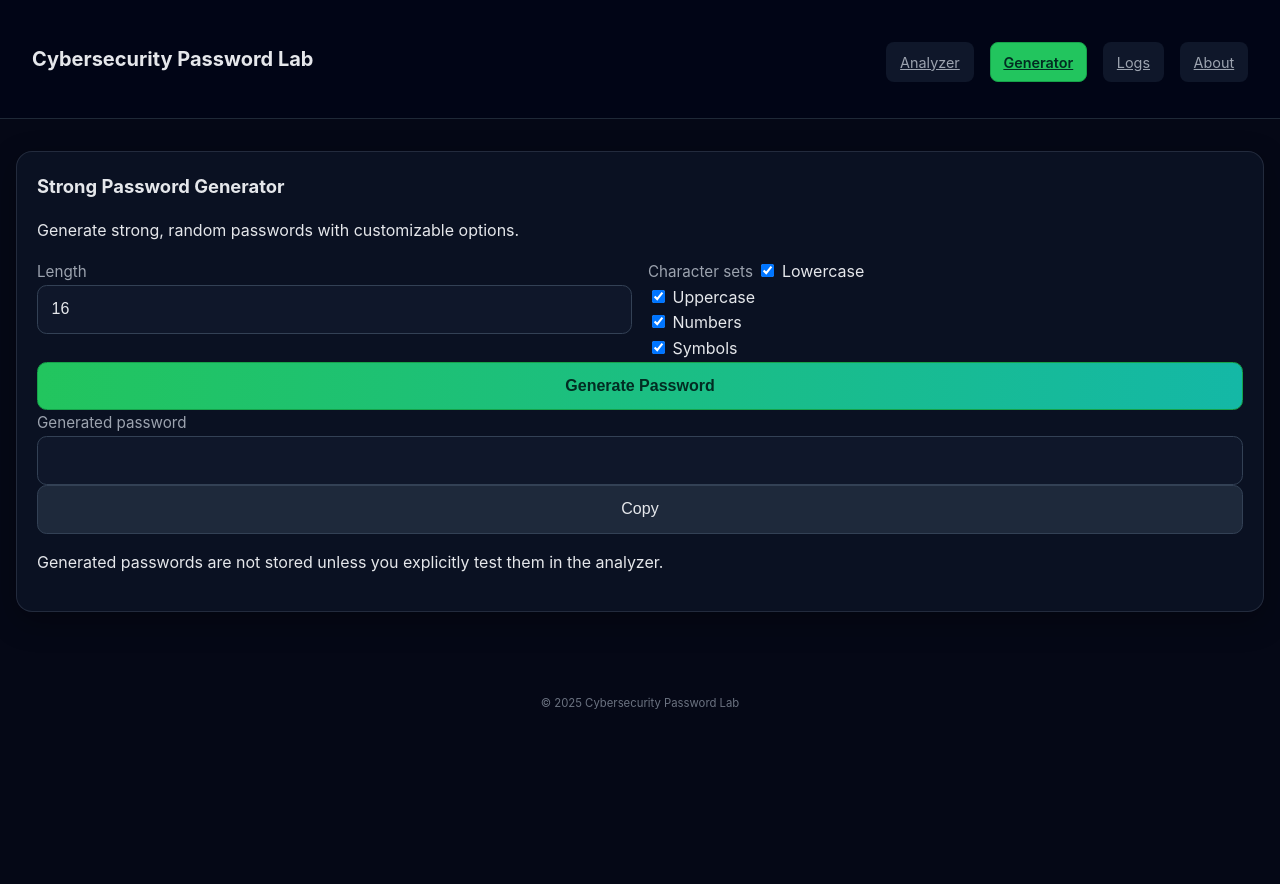
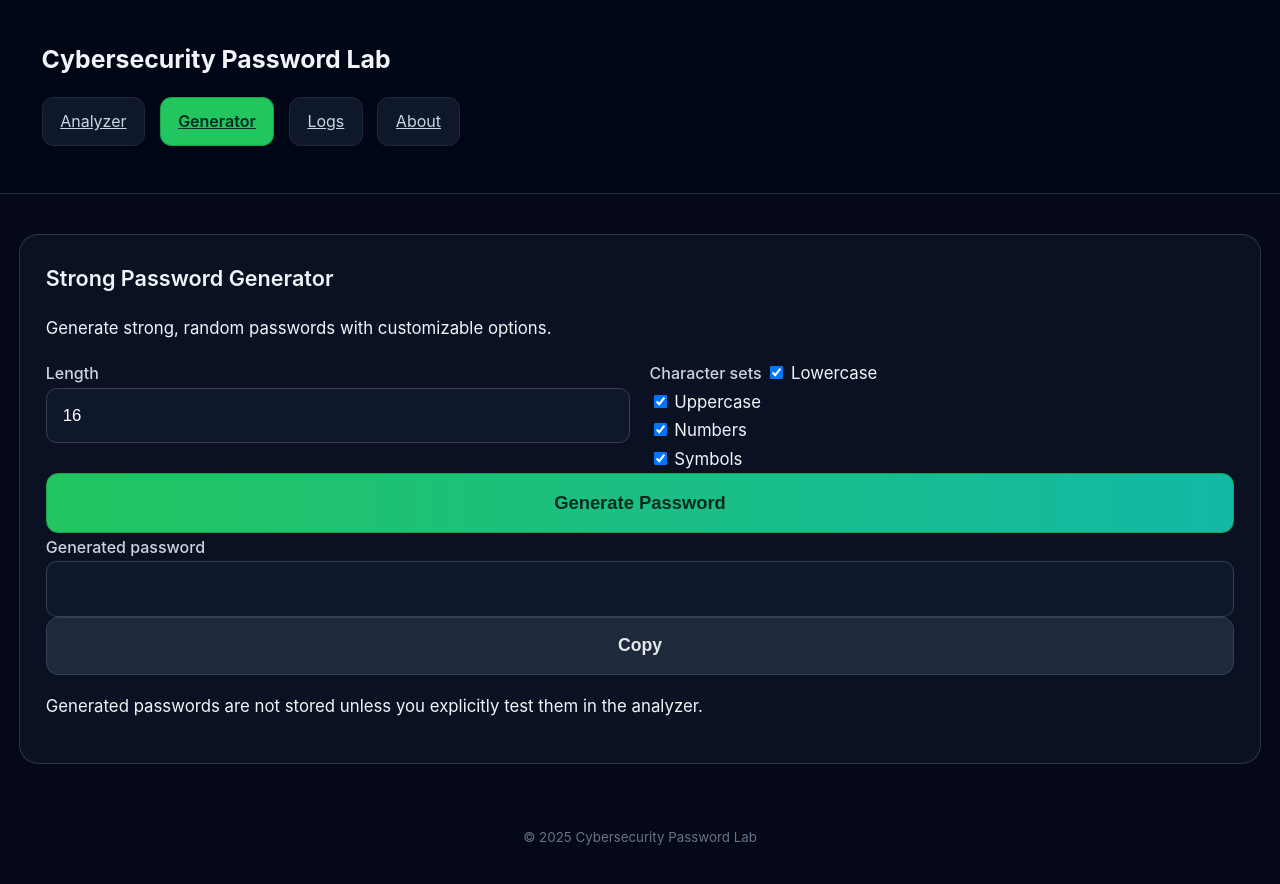
Before and after one commit to dhairyapanchal16/PassGuard-Security-Tool, a plain HTML site: page generator.html in a window 1280 px wide. Before the commit the page ends 800 px from the top, so only its background shows below. Drawn offline with Linux system fonts and the light colour scheme.

Commit message:
Update styles.css

```diff
--- a/assets/css/styles.css
+++ b/assets/css/styles.css
@@ -1,5 +1,5 @@
 /* ------------------------------------------------------
-   MOBILE-FIRST WEB APP DESIGN
+   MOBILE-FIRST APP UI (BIG FONTS + TOUCH FRIENDLY)
 ------------------------------------------------------- */
 
 *,
@@ -12,61 +12,57 @@ body {
   margin: 0;
   font-family: "Inter", system-ui, sans-serif;
   background: #050816;
-  color: #e5e7eb;
-  line-height: 1.6;
+  color: #f1f5f9;
+  line-height: 1.7;
+  font-size: 1.05rem; /* Bigger base font */
+  padding-bottom: 2rem;
   -webkit-tap-highlight-color: transparent;
 }
 
 .container {
   width: 100%;
   margin: 0 auto;
-  padding: 1rem;
+  padding: 1.2rem;
 }
 
 /* ------------------------------------------------------
-   HEADER (App-style)
+   HEADER
 ------------------------------------------------------- */
 .main-header {
-  background: rgba(2, 6, 23, 0.9);
-  backdrop-filter: blur(10px);
+  background: rgba(2, 6, 23, 0.85);
+  padding: 1.2rem 1.4rem;
   border-bottom: 1px solid #1f2937;
-  padding: 0.9rem 1rem;
   position: sticky;
   top: 0;
-  z-index: 20;
-}
-
-.header-inner {
-  display: flex;
-  align-items: center;
-  justify-content: space-between;
+  z-index: 100;
+  backdrop-filter: blur(12px);
 }
 
 .main-header h1 {
-  font-size: 1.25rem;
+  margin: 0;
+  font-size: 1.55rem; /* Big title */
   font-weight: 700;
-  margin: 0;
 }
 
 /* ------------------------------------------------------
-   MOBILE NAVIGATION
+   NAV BAR – Mobile Scrollable Pills
 ------------------------------------------------------- */
 nav {
-  margin-top: 0.75rem;
+  margin-top: 1rem;
   display: flex;
-  gap: 1rem;
+  gap: 0.9rem;
   overflow-x: auto;
-  padding-bottom: 6px;
+  padding-bottom: 0.5rem;
 }
 
 nav a {
-  padding: 0.45rem 0.8rem;
-  border-radius: 8px;
+  padding: 0.65rem 1.1rem;
   background: #0f172a;
-  font-size: 0.9rem;
+  color: #cbd5e1;
+  border-radius: 0.7rem;
+  font-size: 1rem; /* Bigger items */
+  border: 1px solid #1e293b;
   white-space: nowrap;
-  color: #9ca3af;
-  border: 1px solid transparent;
 }
 
 nav a.active {
@@ -76,93 +72,80 @@ nav a.active {
   border-color: #16a34a;
 }
 
-nav a:hover {
-  background: #1e293b;
-  color: #fff;
+/* ------------------------------------------------------
+   CARDS (Big Padding + App UI)
+------------------------------------------------------- */
+.card {
+  background: rgba(15, 23, 42, 0.65);
+  border: 1px solid rgba(148, 163, 184, 0.25);
+  border-radius: 1.2rem;
+  padding: 1.6rem;
+  margin-top: 1.3rem;
+  backdrop-filter: blur(10px);
+}
+
+.card h2 {
+  margin-top: 0;
+  margin-bottom: 0.8rem;
+  font-size: 1.35rem;
+  font-weight: 600;
 }
 
 /* ------------------------------------------------------
-   CARDS (Mobile App Style)
-------------------------------------------------------- */
-.card {
-  background: rgba(15, 23, 42, 0.65);
-  border-radius: 1rem;
-  padding: 1.25rem;
-  margin-top: 1rem;
-  border: 1px solid rgba(148, 163, 184, 0.18);
-  backdrop-filter: blur(8px);
-  box-shadow: 0 10px 30px rgba(0,0,0,0.3);
-}
-
-.card h2 {
-  margin: 0 0 0.75rem 0;
-  font-size: 1.15rem;
-}
-
-/* ------------------------------------------------------
-   INPUTS (Larger for Mobile)
+   INPUTS (Big Size)
 ------------------------------------------------------- */
 .text-input {
   width: 100%;
-  padding: 0.9rem 0.85rem;
-  border-radius: 0.6rem;
-  border: 1px solid #334155;
+  padding: 1.05rem 1rem; /* Bigger box */
+  border-radius: 0.65rem;
+  border: 1px solid #374151;
   background: #0f172a;
-  color: #e5e7eb;
-  font-size: 1rem;
+  color: #fff;
+  font-size: 1.05rem; /* Bigger text */
 }
 
 .text-input:focus {
   border-color: #22c55e;
+  box-shadow: 0 0 0 3px rgba(34, 197, 94, 0.35);
   outline: none;
-  box-shadow: 0 0 0 2px rgba(34, 197, 94, 0.4);
 }
 
 .field-label {
-  margin-bottom: 0.4rem;
-  font-size: 0.95rem;
-  color: #9ca3af;
+  font-size: 1rem;
+  margin-bottom: 0.45rem;
+  font-weight: 500;
+  color: #cbd5e1;
 }
 
 /* ------------------------------------------------------
-   BUTTONS
+   BUTTONS (Big & Touch Friendly)
 ------------------------------------------------------- */
 .btn {
   width: 100%;
-  display: inline-flex;
-  justify-content: center;
-  padding: 0.9rem 1rem;
-  border-radius: 0.6rem;
+  padding: 1.1rem 1rem; /* Bigger button */
+  font-size: 1.1rem;
+  border-radius: 0.75rem;
   border: 1px solid #334155;
   background: #1e293b;
   color: #e5e7eb;
-  font-size: 1rem;
-  font-weight: 500;
-  transition: 0.2s ease;
-}
-
-.btn:hover {
-  background: #273548;
+  font-weight: 600;
 }
 
 .btn.primary {
   background: linear-gradient(to right, #22c55e, #14b8a6);
   border-color: #16a34a;
   color: #022c22;
+  font-size: 1.15rem;
   font-weight: 700;
 }
 
-.btn.primary:hover {
-  opacity: 0.9;
-}
-
 /* ------------------------------------------------------
-   GRID (Mobile → Desktop)
+   GRID (Mobile First)
 ------------------------------------------------------- */
 .grid-2 {
   display: grid;
   grid-template-columns: 1fr;
-  gap: 1rem;
+  gap: 1.2rem;
 }
 
 @media (min-width: 768px) {
@@ -172,39 +155,38 @@ nav a:hover {
 }
 
 /* ------------------------------------------------------
-   TABLE (Mobile Scroll)
+   TABLE (Mobile Scroll First)
 ------------------------------------------------------- */
 .table-wrapper {
   overflow-x: auto;
-  margin-top: 1rem;
-  border-radius: 0.6rem;
+  margin-top: 1.3rem;
 }
 
 table {
   width: 100%;
-  min-width: 600px;
+  min-width: 650px;
   border-collapse: collapse;
 }
 
 th,
 td {
-  padding: 0.75rem;
+  padding: 1rem; /* Bigger table cells */
+  font-size: 1rem;
   border-bottom: 1px solid #1f2937;
-  white-space: nowrap;
 }
 
 th {
   background: #0f172a;
-  font-size: 0.9rem;
+  color: #cbd5e1;
+  font-size: 1.05rem;
 }
 
 /* ------------------------------------------------------
    FOOTER
 ------------------------------------------------------- */
 .main-footer {
-  padding: 1rem 0;
+  padding: 1.3rem 0;
+  font-size: 1rem;
   text-align: center;
-  font-size: 0.85rem;
-  color: #6b7280;
-  margin-top: 2rem;
+  color: #64748b;
 }
```
